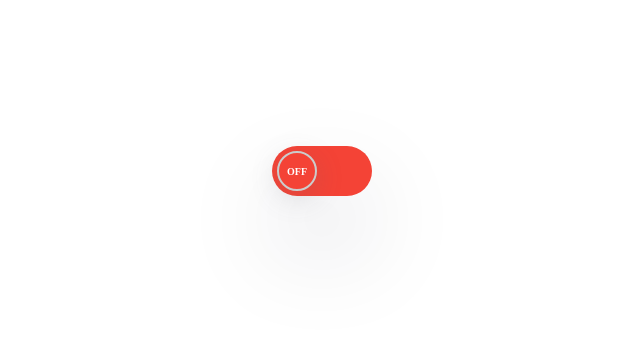
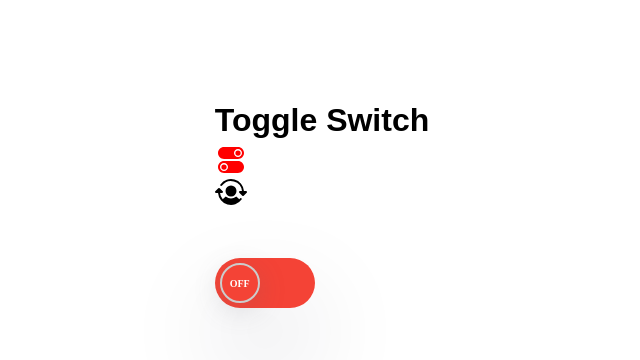
Before and after one commit to kanganamaheshwari0-cmd/react-project, a React (Vite) app in the folder react-project/: page / in a window 1280 px wide. Shown: the top 360 px of the page, without its empty margins (318-958 px from the left). Built offline with nearby package versions, Linux system fonts and the light colour scheme.

Commit message:
Best Website to find icons for your react app

```diff
--- a/react-project/package.json
+++ b/react-project/package.json
@@ -14,6 +14,7 @@
     "axios": "^1.20.0",
     "react": "^19.2.8",
     "react-dom": "^19.2.8",
+    "react-icons": "^5.7.0",
     "react-router-dom": "^7.18.3",
     "styled-components": "^6.5.3",
     "tailwindcss": "^4.3.3"
--- a/react-project/src/projects/ToggleSwitch/ToggleSwitch.jsx
+++ b/react-project/src/projects/ToggleSwitch/ToggleSwitch.jsx
@@ -1,5 +1,7 @@
 import { useState } from "react"
 import "./ToggleSwitch.css"
+import { IoIosSwitch } from "react-icons/io";
+import { PiUserSwitchFill } from "react-icons/pi";
 
 export const ToggleSwitch = () => {
 
@@ -12,13 +14,19 @@
 const checkIsOn = isOn ? "on" : "off"
 const toggleBGColor = {backgroundColor:isOn ? "#4caf50" : "#f44336"}
     return (
-    <div className="toggle-switch" style={toggleBGColor
-
-    }
+        <>
+        <h1 style={{ color: "#000", textAlign: "center"}}>
+            Toggle Switch <IoIosSwitch style = {{color: "red", textAlign: "center"}} />
+            <PiUserSwitchFill style = {{color: "black", textAlign: "center"}} />
+            </h1>
+    <div
+     className="toggle-switch"
+     style={toggleBGColor}
      onClick={handleToggleSwitch}>
         <div className={`switch ${checkIsOn}`}>
             <span className="switch-state">{checkIsOn}</span>
         </div>
     </div>
+</>
     );
 }
```
Also changed, not shown: 1 other file (tests, documents, lock files or other folders).
